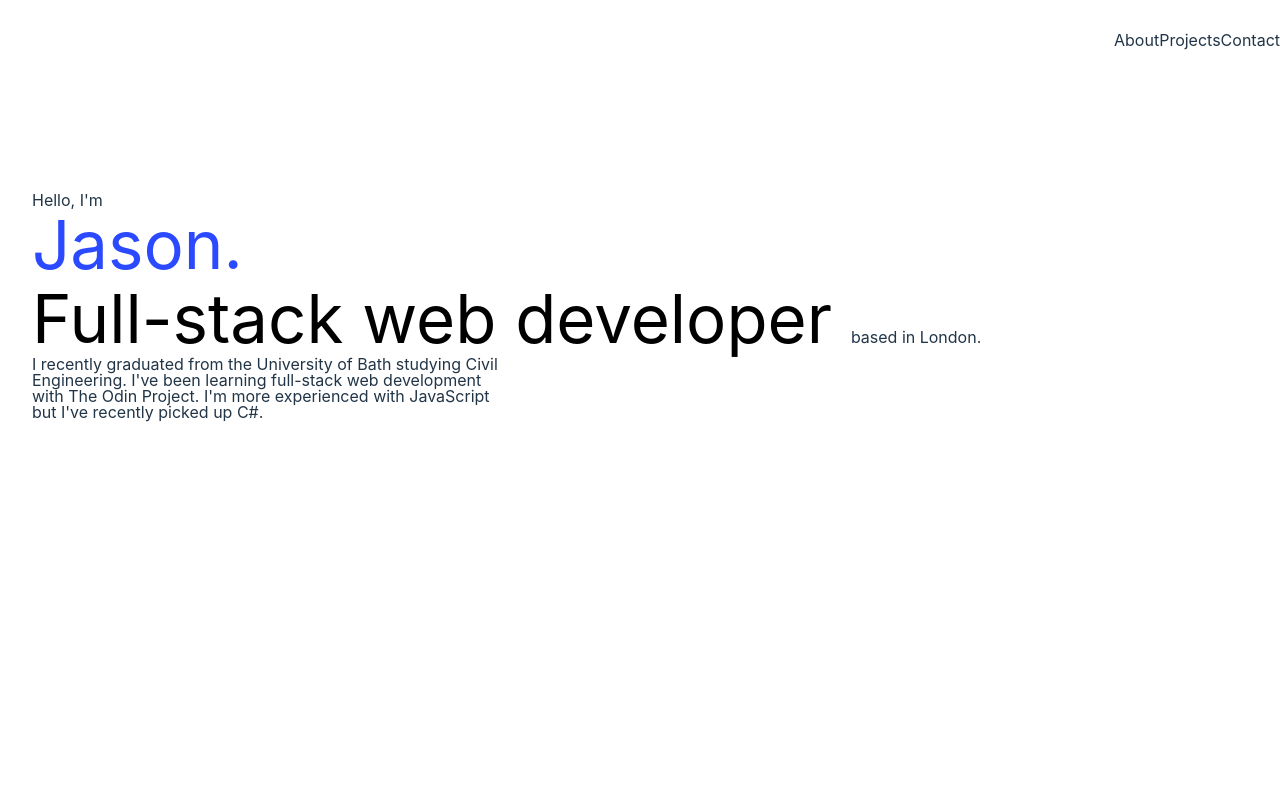
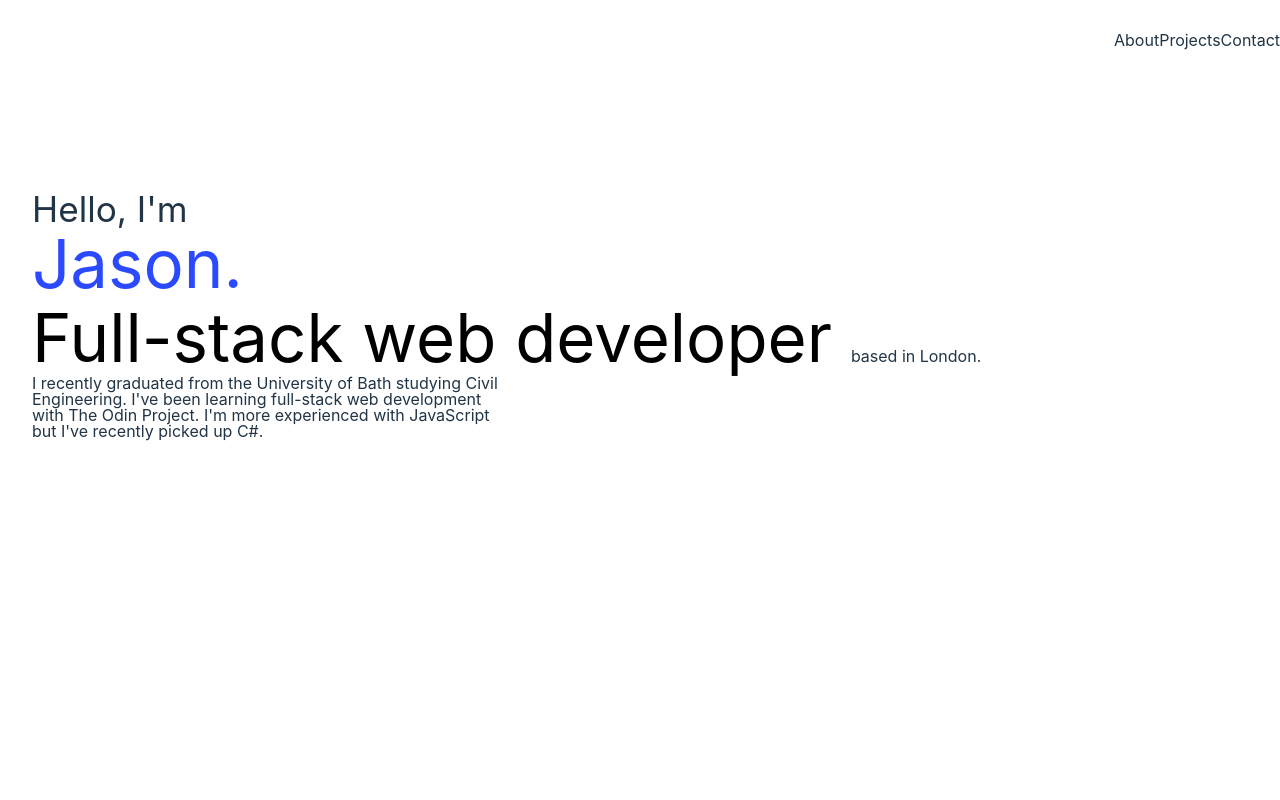
Before and after one commit to jasonHYLam/personal-portfolio-v2, a React (Vite) app: page / in a window 1280 px wide. Shown: the top 800 px of the page. Built offline with nearby package versions, Linux system fonts and the light colour scheme.

Commit message:
Add fontsize to h2 elements

```diff
--- a/src/index.css
+++ b/src/index.css
@@ -8,6 +8,7 @@
   background-color: #ffffff;
 
   --accent-color: rgb(43, 74, 255);
+  --sub-accent-color: rgb(82, 108, 255);
   --bold-black: black;
   --sub-text-color: #485967;
 
@@ -45,6 +46,10 @@ h1 {
   line-height: 1.1;
 }
 
+h2 {
+  font-size: 2.2rem;
+}
+
 button {
   border-radius: 8px;
   border: 1px solid transparent;
```
